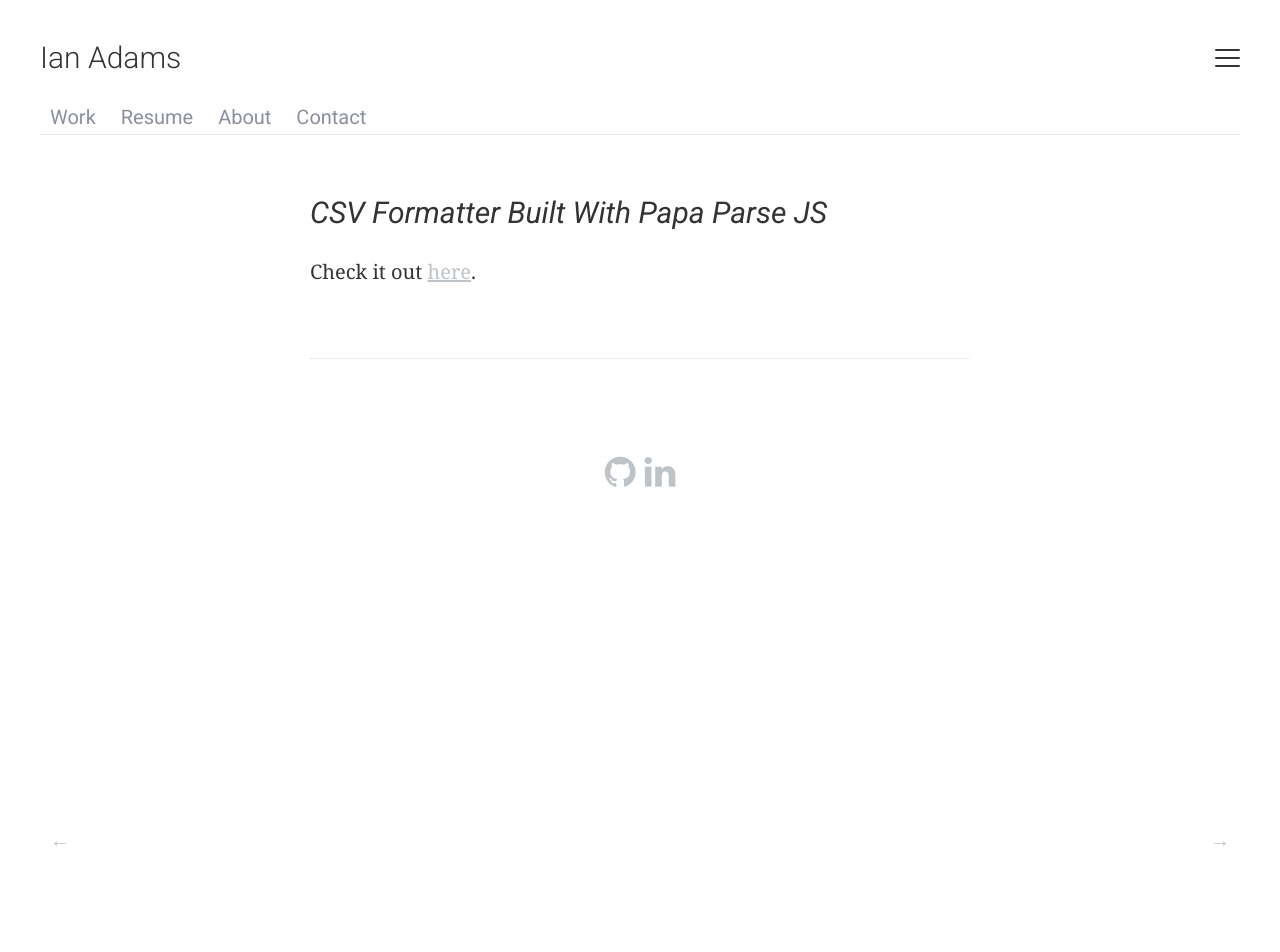
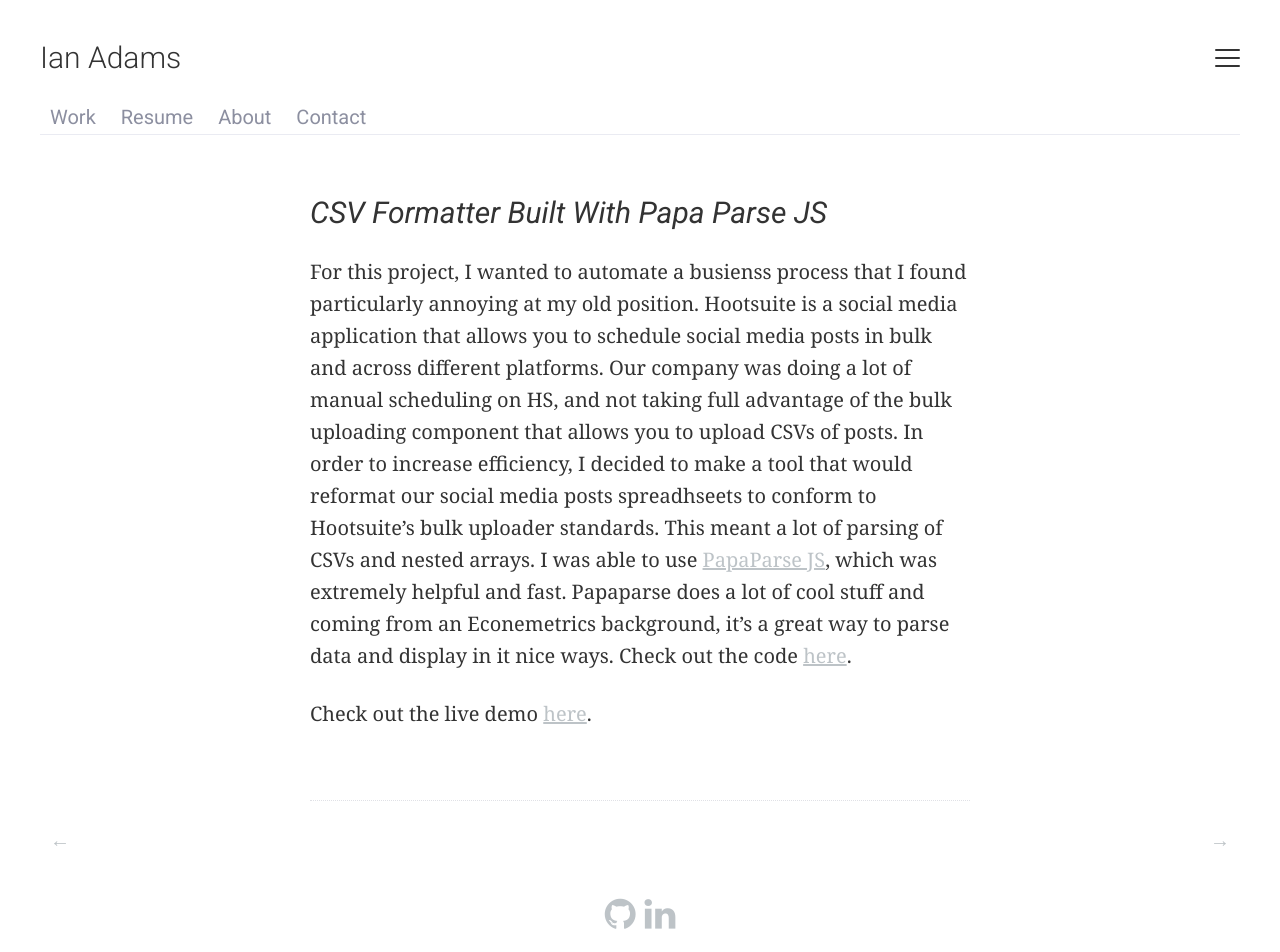
Before and after one commit to ijadams/ijadams.github.io, a Jekyll site: the page built from _posts/2015-02-17-csv-formatter.markdown, in a window 1280 px wide. Built offline with Jekyll 4.4.1, drawn with Linux system fonts in a browser that asks for light colours; nearby versions of some CDN libraries; before the commit the page ends 900 px from its top, so only the background shows below that.

Commit message:
Updated hsformatter page

```diff
--- a/_posts/2015-02-17-csv-formatter.markdown
+++ b/_posts/2015-02-17-csv-formatter.markdown
@@ -4,4 +4,6 @@
 date:   2015-02-17 16:57:51
 ---
 
-Check it out <a href="http://previewchanges.com/~iadams/hsformatter">here</a>.
+For this project, I wanted to automate a busienss process that I found particularly annoying at my old position. Hootsuite is a social media application that allows you to schedule social media posts in bulk and across different platforms. Our company was doing a lot of manual scheduling on HS, and not taking full advantage of the bulk uploading component that allows you to upload CSVs of posts. In order to increase efficiency, I decided to make a tool that would reformat our social media posts spreadhseets to conform to Hootsuite's bulk uploader standards. This meant a lot of parsing of CSVs and nested arrays. I was able to use <a href="http://papaparse.com">PapaParse JS</a>, which was extremely helpful and fast. Papaparse does a lot of cool stuff and coming from an Econemetrics background, it's a great way to parse data and display in it nice ways. Check out the code <a href="https://github.com/ijadams/hsformatter">here</a>.
+
+Check out the live demo <a href="http://previewchanges.com/~iadams/hsformatter">here</a>.
```
Also changed, not shown: 2 other files.
